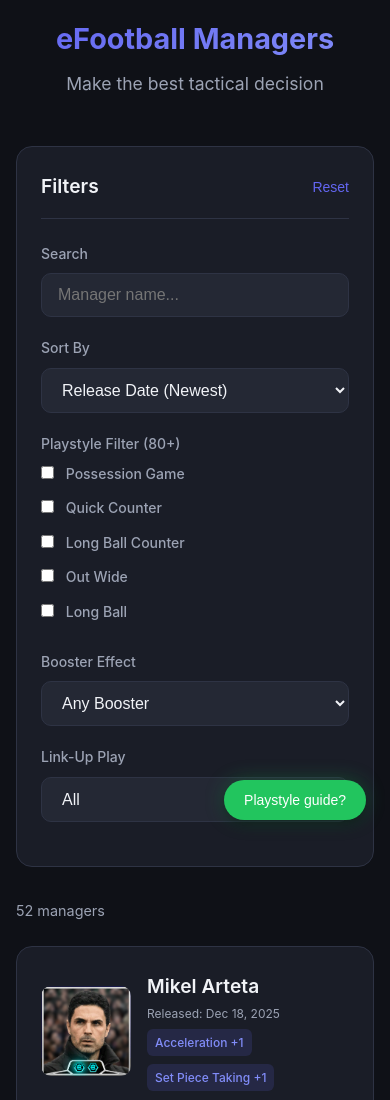
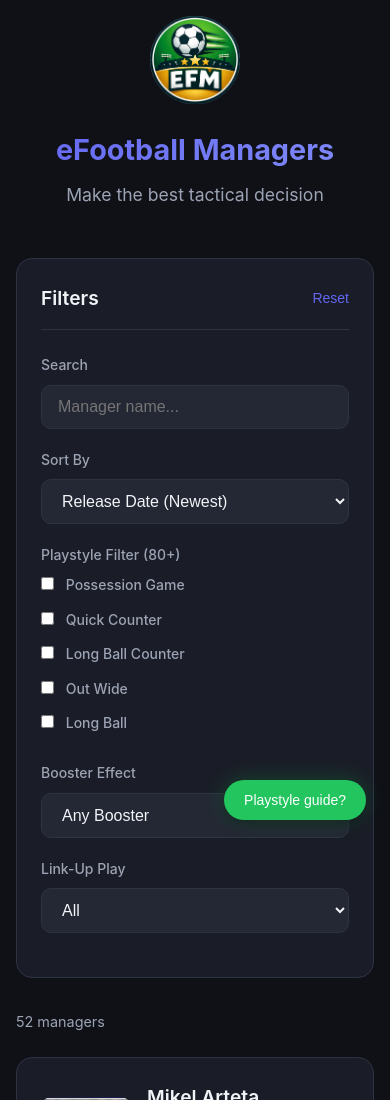
Before and after one commit to amine250/efootball-managers, a plain HTML site: page index.html in a window 390 px wide. Shown: the top 1100 px of the page. Drawn offline with Linux system fonts and the light colour scheme.

Commit message:
Add logo image to header and adjust styles for responsiveness

```diff
--- a/css/styles.css
+++ b/css/styles.css
@@ -45,6 +45,12 @@
 .header {
   text-align: center;
   margin-bottom: 3rem;
+}
+
+.header__logo {
+  width: 120px;
+  height: auto;
+  margin-bottom: 1rem;
 }
 
 .header__title {
@@ -537,6 +543,10 @@
     padding: 1rem;
   }
 
+  .header__logo {
+    width: 25%;
+  }
+
   .header__title {
     font-size: 1.8rem;
   }
--- a/index.html
+++ b/index.html
@@ -10,6 +10,7 @@
 <body>
   <div class="app">
     <header class="header">
+      <img src="logo.png" alt="eFootball Managers Logo" class="header__logo">
       <h1 class="header__title">eFootball Managers</h1>
       <p class="header__subtitle">Make the best tactical decision</p>
     </header>
```
